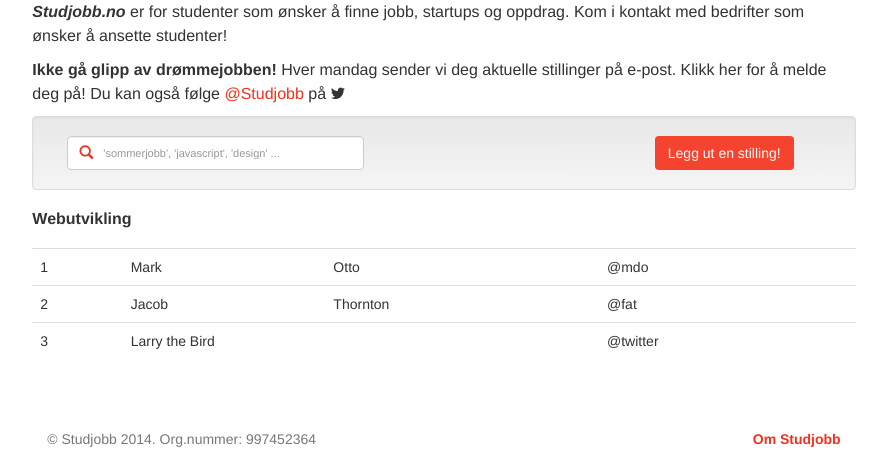
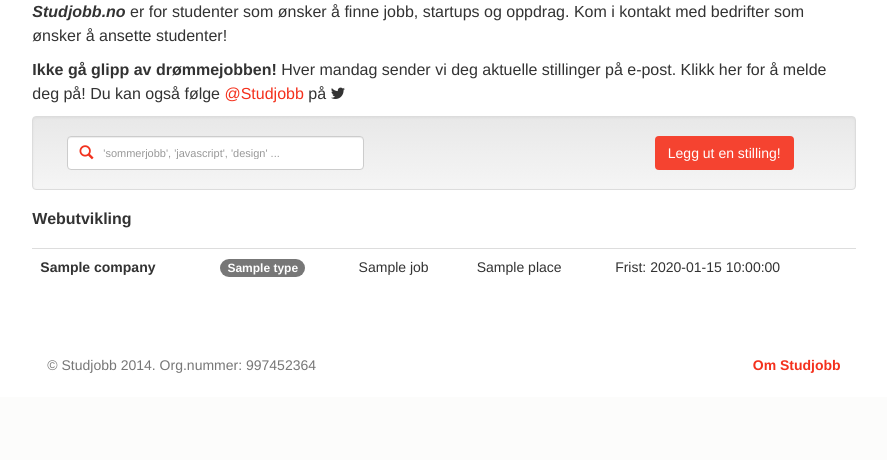
Before and after one commit to HYDPublic/Studjobb, a PHP site: template app/views/board.php in a window 1280 px wide. Shown: the part 403-863 px from the top of the page, without its empty margins (196-1083 px from the left). After the commit the page ends 776 px from the top, so only its background shows below. Run offline with PHP 8.4, Linux system fonts and the light colour scheme; the template is opened without the code that fills it: most values are stand-ins (such as "Sample title", 1, 10 or a date in 2020).

Commit message:
take 10 latest jobs on frontpage

```diff
--- a/app/controllers/board.php
+++ b/app/controllers/board.php
@@ -3,8 +3,11 @@ class Board {
 
     public function index () {
         $app = \Slim\Slim::getInstance();
+
+        $jobs = Job::where('published', '=', 1)->take(10)->get();
+
         $app->render('header.php');
-        $app->render('board.php');
+        $app->render('board.php', array ('jobs' => $jobs));
         $app->render('footer.php');
     }
 
--- a/app/views/board.php
+++ b/app/views/board.php
@@ -35,23 +35,15 @@
 
                 <table class="table table-hover">
                     <tbody>
-                        <tr>
-                            <td>1</td>
-                            <td>Mark</td>
-                            <td>Otto</td>
-                            <td>@mdo</td>
+                        <?php foreach ($jobs as $job): ?>
+                        <tr data-href="/stilling/1">
+                            <td><strong><?php print $job->company->name; ?></strong></td>
+                            <td><span class="badge badge-orange"><?php print $job->type; ?></span></td>
+                            <td><span class="job-title"><?php print $job->title; ?></span></td>
+                            <td><?php print $job->place; ?></td>
+                            <td>Frist: <?php print $job->due(); ?></td>
                         </tr>
-                        <tr>
-                            <td>2</td>
-                            <td>Jacob</td>
-                            <td>Thornton</td>
-                            <td>@fat</td>
-                        </tr>
-                        <tr>
-                            <td>3</td>
-                            <td colspan="2">Larry the Bird</td>
-                            <td>@twitter</td>
-                        </tr>
+                        <?php endforeach; ?>
                     </tbody>
                 </table>
             </div>
```
